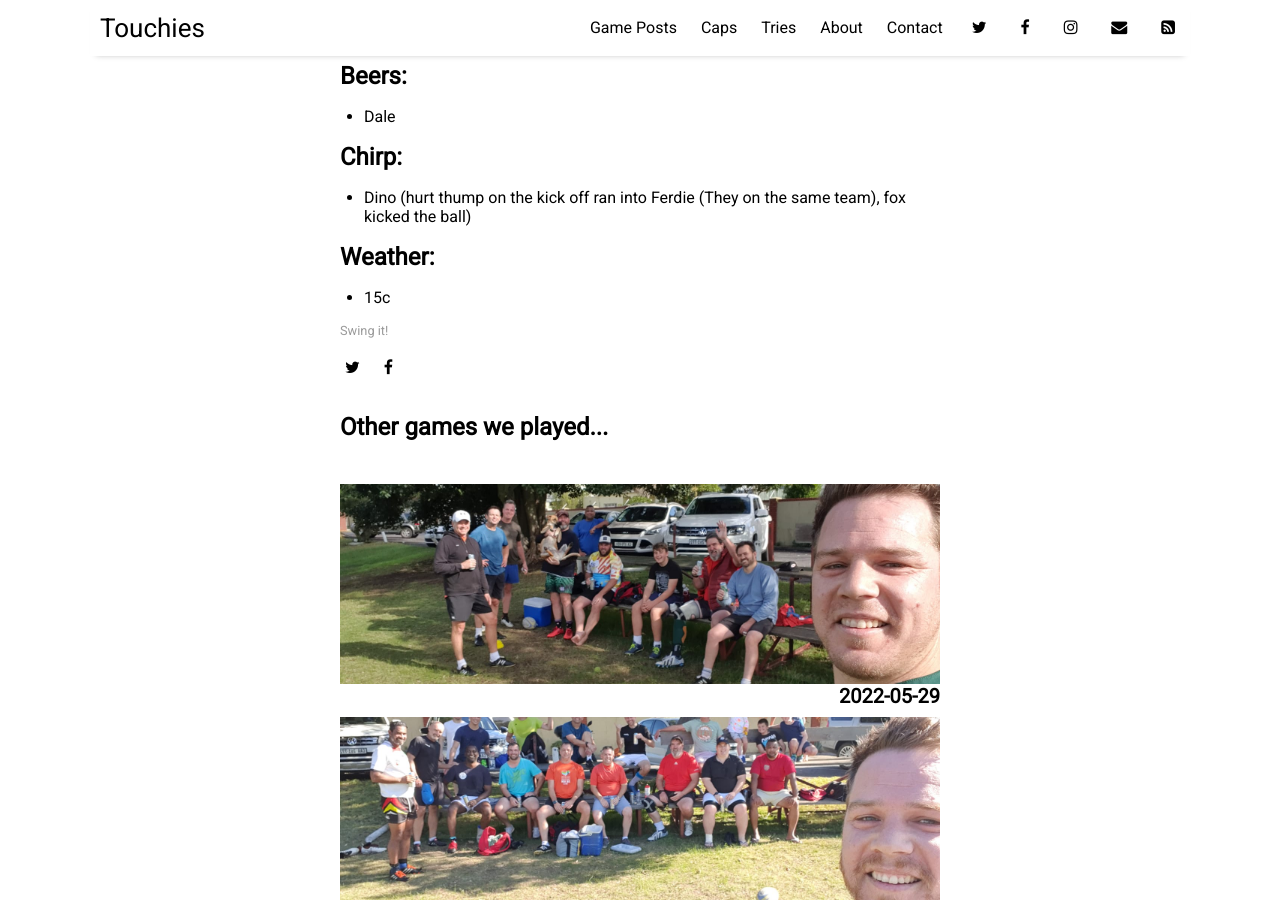
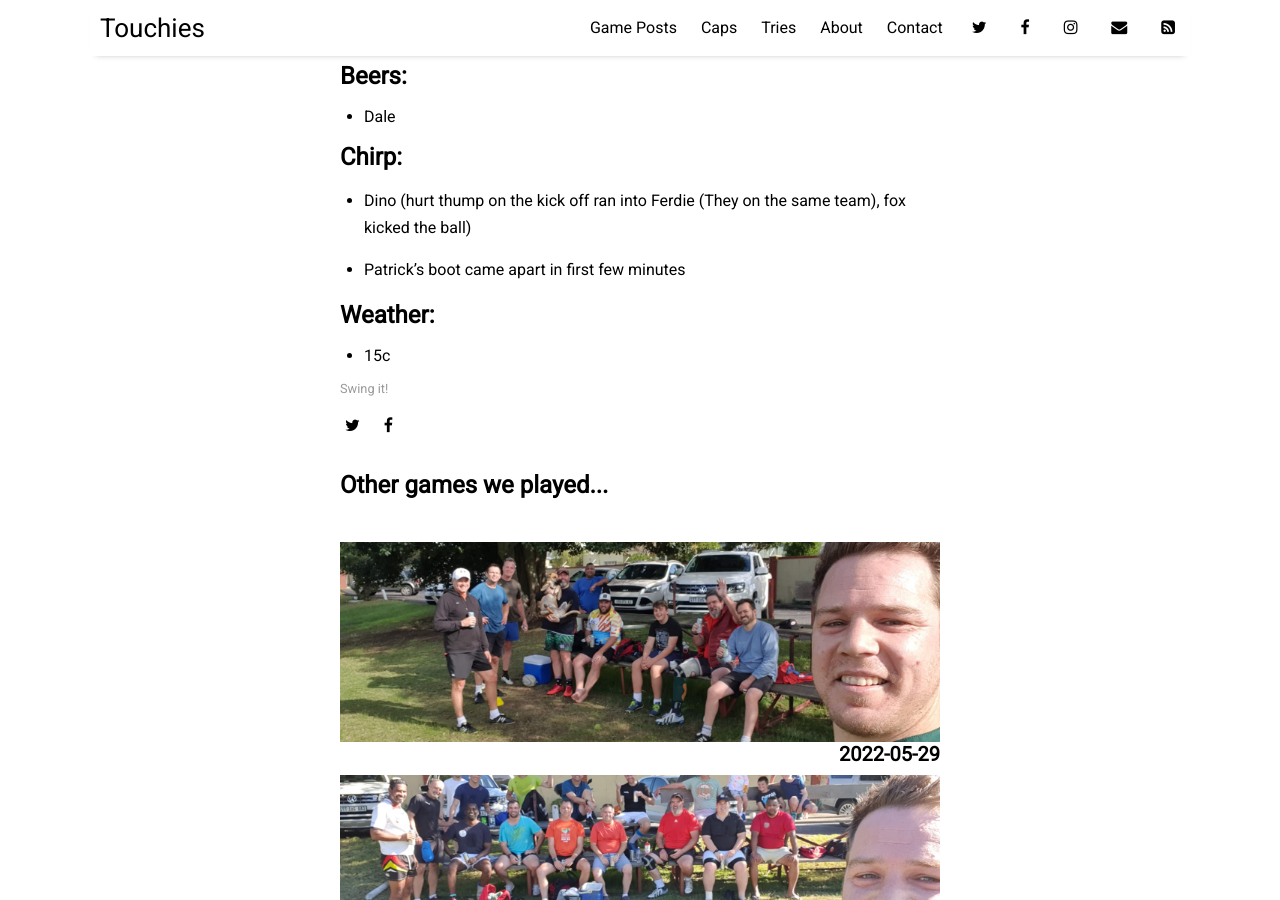
Before and after one commit to sundayrugby/sundayrugby.github.io, a Jekyll site: the page built from _posts/2022-04-24-E.md, in a window 1280 px wide and 900 px high, scrolled down 2386 px. Built offline with Jekyll 4.4.1, drawn with Linux system fonts in a browser that asks for light colours; nearby versions of some CDN libraries.

Commit message:
Update 2022-04-24-E.md

```diff
--- a/_posts/2022-04-24-E.md
+++ b/_posts/2022-04-24-E.md
@@ -78,6 +78,8 @@ image: 2022_04_24.jpg
 
 * Dino (hurt thump on the kick off ran into Ferdie (They on the same team), fox kicked the ball)
 
+* Patrick's boot came apart in first few minutes
+
 
 ## Weather:
 
```
